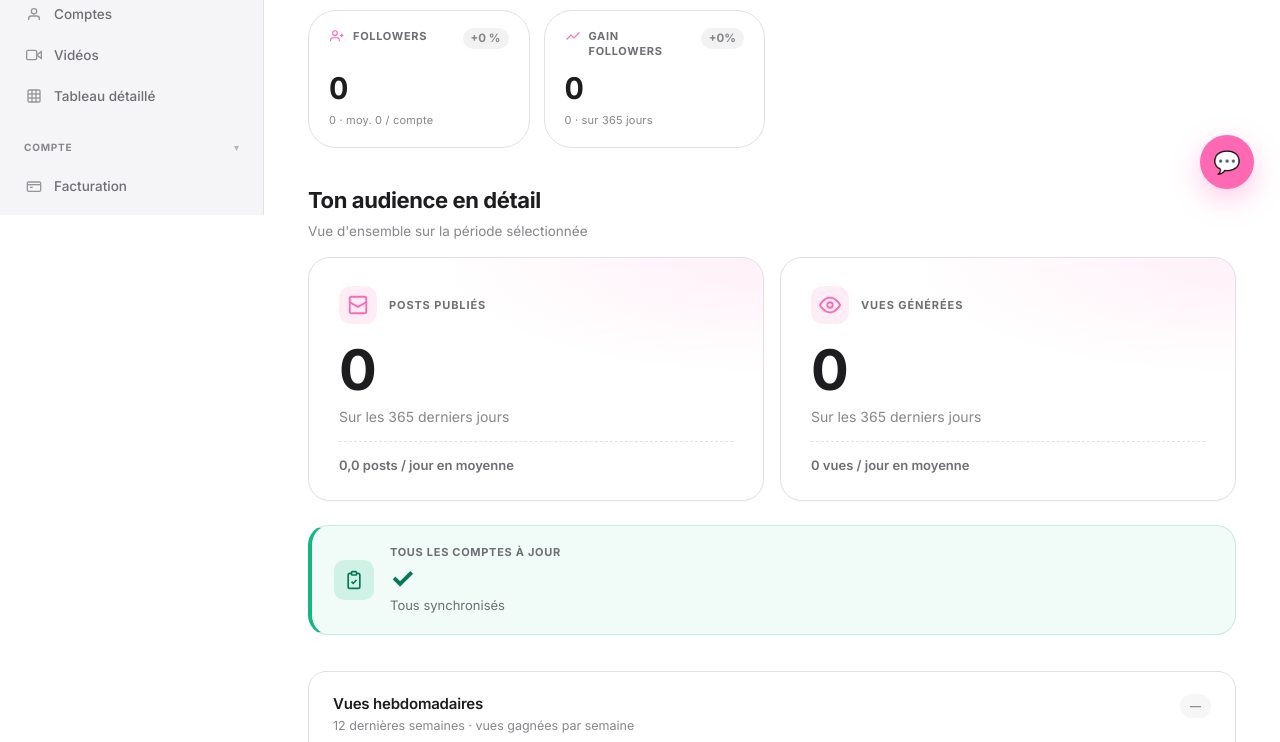
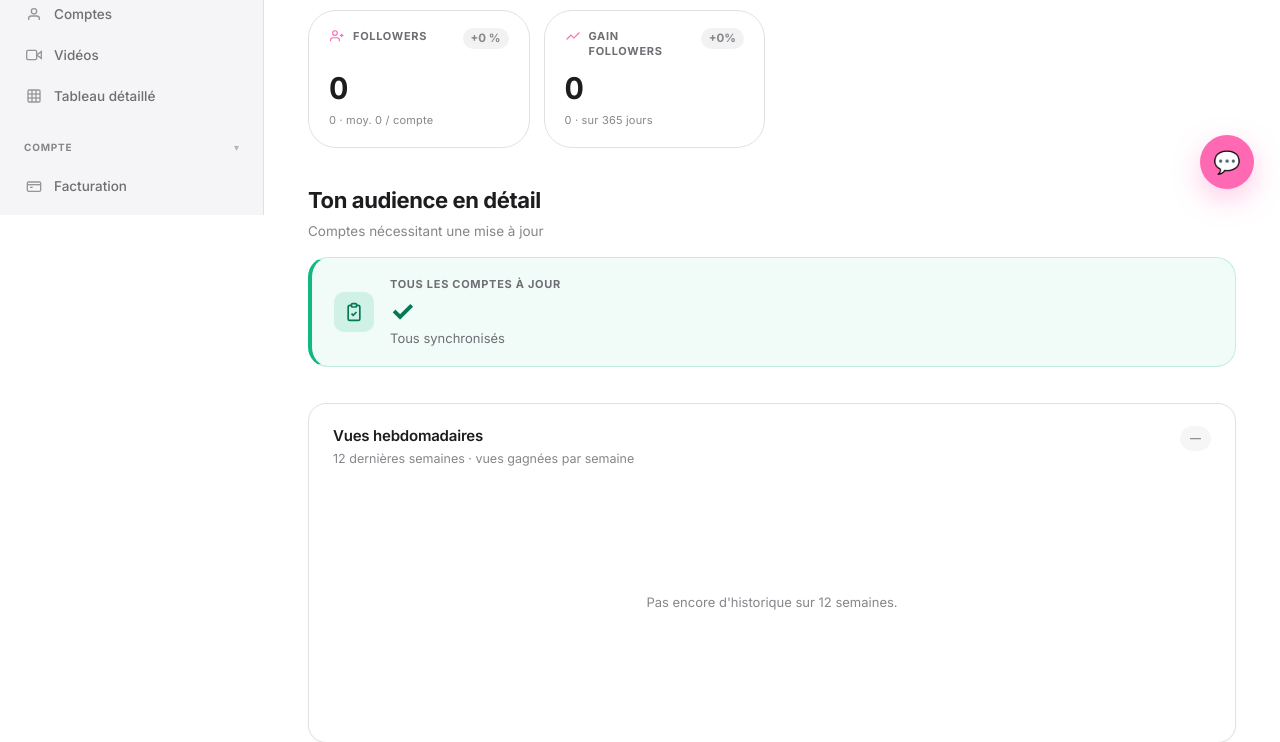
Before and after one commit to bricedemirdjian/tracking-lab, a Flask app: page /dashboard in a window 1280 px wide. Shown: the part 585-1327 px from the top of the page. Run offline with Flask 3, Linux system fonts and the light colour scheme; the visitor is signed in with stand-in values (Sample User, id 1); data that the repository does not hold is empty; some libraries are stand-ins or nearby versions.

Commit message:
refactor: drop hero cards + flip Videos page order (Latest top, Best below)
Two user-driven cleanups:

1. Removed the Posts/Vues hero cards from "Ton audience en détail":
     - HTML block (both cards)
     - JS that populated heroPostsValue/Period/Avg + heroViewsValue/Period/Avg
     - CSS for .hero-cards / .hero-card / .hero-card-* (no longer used)
   Section reverts to the previous flow: section header → attention card
   → weekly chart.

2. Videos page section order swapped:
     Before: Meilleures vidéos (top), Dernières vidéos postées (below)
     After:  Dernières vidéos postées (top), Meilleures vidéos (below)
   "Latest" matches what creators check first when they open analytics
   (did my last post land?). Top performers stay accessible just below.
   Each section keeps its independent count picker and swipe carousel.

Build version: 2026-05-10-videos-reorder.

Co-Authored-By: Claude Opus 4.7 (1M context) <noreply@anthropic.com>

```diff
--- a/app.py
+++ b/app.py
@@ -113,7 +113,7 @@ def _security_headers(response):
     )
     # Build identifier for ops debugging — bump when shipping fixes that
     # need to be confirmed visible at the edge. Curl-able without auth.
-    response.headers.setdefault("X-Build-Version", "2026-05-10-hero-in-audience")
+    response.headers.setdefault("X-Build-Version", "2026-05-10-videos-reorder")
     if IS_PRODUCTION:
         response.headers.setdefault(
             "Strict-Transport-Security",
--- a/templates/dashboard.html
+++ b/templates/dashboard.html
@@ -527,65 +527,6 @@ button { font-family: inherit; cursor: pointer; }
   background: var(--accent-soft);
 }
 .filter-reset[hidden] { display: none; }
-
-/* Hero cards — 2 oversized metric cards above the KPI grid for the most-watched values */
-.hero-cards {
-  display: grid; grid-template-columns: 1fr 1fr;
-  gap: 16px; margin-bottom: 24px;
-}
-@media (max-width: 900px) { .hero-cards { grid-template-columns: 1fr; } }
-.hero-card {
-  position: relative;
-  background: #fff;
-  border: 1px solid var(--border);
-  border-radius: 22px;
-  padding: 28px 30px 24px;
-  overflow: hidden;
-  transition: box-shadow 200ms ease, transform 200ms ease;
-  box-shadow: 0 1px 2px rgba(16,18,20,0.04);
-}
-.hero-card:hover { box-shadow: 0 8px 28px rgba(255,105,180,0.10); }
-.hero-card-bg {
-  position: absolute; inset: 0;
-  background: radial-gradient(120% 80% at 100% 0%, rgba(255,105,180,0.10) 0%, rgba(255,105,180,0) 60%);
-  pointer-events: none;
-}
-.hero-card-head {
-  position: relative;
-  display: flex; align-items: center; gap: 12px;
-  margin-bottom: 18px;
-}
-.hero-card-icon {
-  width: 38px; height: 38px;
-  border-radius: 12px;
-  background: rgba(255,105,180,0.12);
-  color: #FF69B4;
-  display: flex; align-items: center; justify-content: center;
-}
-.hero-card-label {
-  font-size: 11px; font-weight: 700;
-  color: var(--text-2);
-  text-transform: uppercase; letter-spacing: 0.9px;
-}
-.hero-card-value {
-  position: relative;
-  font-size: 56px; font-weight: 700;
-  color: var(--text-1);
-  letter-spacing: -2px; line-height: 1;
-  margin-bottom: 8px;
-}
-.hero-card-period {
-  position: relative;
-  font-size: 14px; color: var(--text-3);
-  margin-bottom: 14px;
-}
-.hero-card-foot {
-  position: relative;
-  font-size: 13px; font-weight: 600;
-  color: var(--text-2);
-  padding-top: 14px;
-  border-top: 1px dashed var(--border);
-}
 
 /* KPI cards — 5×2 grid (10 metrics total) */
 .kpis {
@@ -1613,37 +1554,7 @@ button { font-family: inherit; cursor: pointer; }
 
     <!-- Audience details -->
     <h2 class="section-h2">Ton audience en détail</h2>
-    <p class="section-sub">Vue d'ensemble sur la période sélectionnée</p>
-
-    <!-- Hero cards — Posts + Vues for the active filter period -->
-    <div class="hero-cards">
-      <div class="hero-card">
-        <div class="hero-card-bg"></div>
-        <div class="hero-card-head">
-          <span class="hero-card-icon">
-            <svg width="22" height="22" viewBox="0 0 24 24" fill="none" stroke="currentColor" stroke-width="2" stroke-linecap="round" stroke-linejoin="round"><rect x="3" y="3" width="18" height="18" rx="2"/><polyline points="3 9 12 14 21 9"/></svg>
-          </span>
-          <span class="hero-card-label">Posts publiés</span>
-        </div>
-        <div class="hero-card-value" id="heroPostsValue">—</div>
-        <div class="hero-card-period" id="heroPostsPeriod">—</div>
-        <div class="hero-card-foot" id="heroPostsAvg">—</div>
-      </div>
-
-      <div class="hero-card">
-        <div class="hero-card-bg"></div>
-        <div class="hero-card-head">
-          <span class="hero-card-icon">
-            <svg width="22" height="22" viewBox="0 0 24 24" fill="none" stroke="currentColor" stroke-width="2" stroke-linecap="round" stroke-linejoin="round"><path d="M1 12s4-8 11-8 11 8 11 8-4 8-11 8S1 12 1 12z"/><circle cx="12" cy="12" r="3"/></svg>
-          </span>
-          <span class="hero-card-label">Vues générées</span>
-        </div>
-        <div class="hero-card-value" id="heroViewsValue">—</div>
-        <div class="hero-card-period" id="heroViewsPeriod">—</div>
-        <div class="hero-card-foot" id="heroViewsAvg">—</div>
-      </div>
-    </div>
-
+    <p class="section-sub">Comptes nécessitant une mise à jour</p>
     <div class="attention" id="attentionCard" style="display:none">
       <div class="attention-icon">
         <svg width="20" height="20" viewBox="0 0 24 24" fill="none" stroke="currentColor" stroke-width="2"><rect x="9" y="2" width="6" height="4" rx="1"/><path d="M9 4H7a2 2 0 0 0-2 2v14a2 2 0 0 0 2 2h10a2 2 0 0 0 2-2V6a2 2 0 0 0-2-2h-2"/><path d="M9 14l2 2 4-4"/></svg>
@@ -1685,10 +1596,36 @@ button { font-family: inherit; cursor: pointer; }
       </div>
     </section>
 
-    <!-- ─── VIDEOS VIEW — Top performers + Latest posted ─── -->
+    <!-- ─── VIDEOS VIEW — Latest posted (top) + Top performers (below) ─── -->
     <section id="viewVideos" class="view" hidden>
 
       <div class="section-head-row">
+        <div>
+          <h2 class="section-h2">Dernières vidéos postées</h2>
+          <p class="section-sub">Triées par date de publication décroissante</p>
+        </div>
+        <div class="count-picker pill-group" data-target="vidGridLatest" aria-label="Nombre de vidéos">
+          <span class="pill" data-count="10">10</span>
+          <span class="pill active" data-count="20">20</span>
+          <span class="pill" data-count="50">50</span>
+          <span class="pill" data-count="all">All</span>
+        </div>
+      </div>
+      <div class="videos-swipe-wrap">
+        <button class="swipe-arrow prev is-disabled" data-target="vidGridLatest" type="button" aria-label="Précédent">
+          <svg viewBox="0 0 24 24" fill="none" stroke="currentColor" stroke-width="2.4" stroke-linecap="round" stroke-linejoin="round"><polyline points="15 18 9 12 15 6"/></svg>
+        </button>
+        <div class="videos-swipe" id="vidGridLatest"></div>
+        <button class="swipe-arrow next" data-target="vidGridLatest" type="button" aria-label="Suivant">
+          <svg viewBox="0 0 24 24" fill="none" stroke="currentColor" stroke-width="2.4" stroke-linecap="round" stroke-linejoin="round"><polyline points="9 18 15 12 9 6"/></svg>
+        </button>
+      </div>
+      <div class="swipe-progress" data-target="vidGridLatest"><div class="swipe-progress-fill"></div></div>
+      <div id="vidEmptyLatest" class="view-empty" hidden>
+        <p>Aucune vidéo récente à afficher pour ce filtre.</p>
+      </div>
+
+      <div class="section-head-row" style="margin-top:36px">
         <div>
           <h2 class="section-h2">Meilleures vidéos</h2>
           <p class="section-sub">Triées par nombre de vues décroissant</p>
@@ -1712,32 +1649,6 @@ button { font-family: inherit; cursor: pointer; }
       <div class="swipe-progress" data-target="vidGridBest"><div class="swipe-progress-fill"></div></div>
       <div id="vidEmptyBest" class="view-empty" hidden>
         <p>Aucune vidéo top à afficher pour ce filtre.</p>
-      </div>
-
-      <div class="section-head-row" style="margin-top:36px">
-        <div>
-          <h2 class="section-h2">Dernières vidéos postées</h2>
-          <p class="section-sub">Triées par date de publication décroissante</p>
-        </div>
-        <div class="count-picker pill-group" data-target="vidGridLatest" aria-label="Nombre de vidéos">
-          <span class="pill" data-count="10">10</span>
-          <span class="pill active" data-count="20">20</span>
-          <span class="pill" data-count="50">50</span>
-          <span class="pill" data-count="all">All</span>
-        </div>
-      </div>
-      <div class="videos-swipe-wrap">
-        <button class="swipe-arrow prev is-disabled" data-target="vidGridLatest" type="button" aria-label="Précédent">
-          <svg viewBox="0 0 24 24" fill="none" stroke="currentColor" stroke-width="2.4" stroke-linecap="round" stroke-linejoin="round"><polyline points="15 18 9 12 15 6"/></svg>
-        </button>
-        <div class="videos-swipe" id="vidGridLatest"></div>
-        <button class="swipe-arrow next" data-target="vidGridLatest" type="button" aria-label="Suivant">
-          <svg viewBox="0 0 24 24" fill="none" stroke="currentColor" stroke-width="2.4" stroke-linecap="round" stroke-linejoin="round"><polyline points="9 18 15 12 9 6"/></svg>
-        </button>
-      </div>
-      <div class="swipe-progress" data-target="vidGridLatest"><div class="swipe-progress-fill"></div></div>
-      <div id="vidEmptyLatest" class="view-empty" hidden>
-        <p>Aucune vidéo récente à afficher pour ce filtre.</p>
       </div>
     </section>
 
@@ -1961,7 +1872,7 @@ button { font-family: inherit; cursor: pointer; }
 
 <script>
 // ── Self-contained data binding (does not depend on the legacy app.js) ──
-console.log('%c[TL] dashboard build v=2026-05-10-hero-in-audience', 'color:#FF69B4;font-weight:bold');
+console.log('%c[TL] dashboard build v=2026-05-10-videos-reorder', 'color:#FF69B4;font-weight:bold');
 (() => {
   'use strict';
   const $ = s => document.querySelector(s);
@@ -2180,25 +2091,6 @@ console.log('%c[TL] dashboard build v=2026-05-10-hero-in-audience', 'color:#FF69
       };
       const pctOf = (n, d) => d > 0 ? ((n / d) * 100).toFixed(2).replace('.', ',') + ' %' : '—';
       const perVideo = (n) => totalVideos > 0 ? `${fmtFull(Math.round(n / totalVideos))} / vidéo` : '— / vidéo';
-
-      // ── Hero cards (Posts + Vues) — large headline metrics for the period ──
-      // Days in the period drives the "X / day" footer line.
-      const periodDays = (state.date_from && state.date_to)
-        ? Math.max(1, Math.round((new Date(state.date_to) - new Date(state.date_from)) / 86400000) + 1)
-        : (state.range || 1);
-      const heroPeriodLbl = state.range != null
-        ? (state.range === 1 ? 'Sur les dernières 24 h' : `Sur les ${state.range} derniers jours`)
-        : (state.date_from && state.date_to ? `${state.date_from} → ${state.date_to}` : 'Période sélectionnée');
-      setDetail('heroPostsValue',  fmt(totalVideos));
-      setDetail('heroPostsPeriod', heroPeriodLbl);
-      setDetail('heroPostsAvg',    periodDays > 0
-        ? `${(totalVideos / periodDays).toFixed(periodDays > 30 ? 1 : 1).replace('.', ',')} posts / jour en moyenne`
-        : '—');
-      setDetail('heroViewsValue',  fmt(totalViews));
-      setDetail('heroViewsPeriod', heroPeriodLbl);
-      setDetail('heroViewsAvg',    periodDays > 0
-        ? `${fmtCompact(Math.round(totalViews / periodDays))} vues / jour en moyenne`
-        : '—');
 
       $('#kpiContents').textContent = fmt(totalVideos);
       setDetail('kpiContentsDetail', `${fmtFull(totalVideos)} · sur ${periodLbl}`);
```
